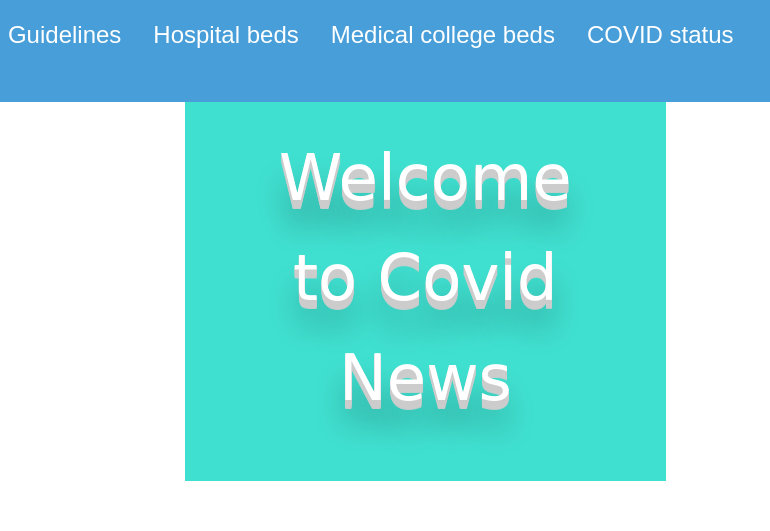
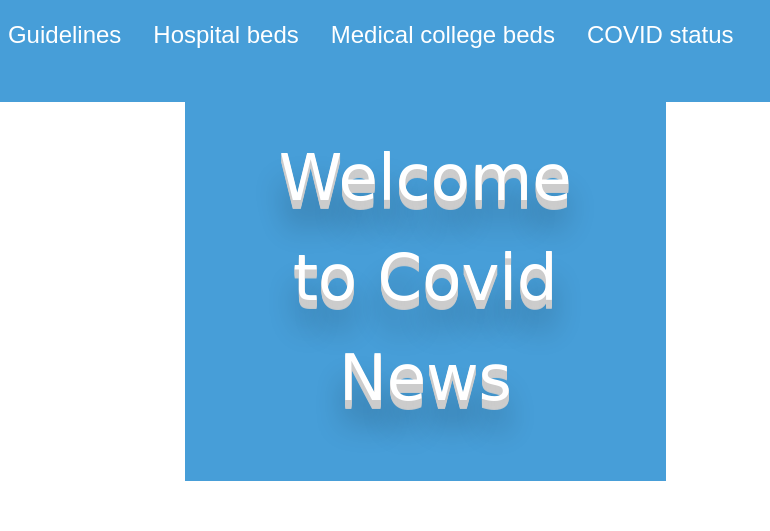
Before and after one commit to vallimangai/newcovid, a plain HTML site: page index.html in a window 1280 px wide. Shown: the top 531 px of the page, 510-1280 px from the left. Drawn offline with Linux system fonts and the light colour scheme.

Commit message:
Update style.css

```diff
--- a/style.css
+++ b/style.css
@@ -87,7 +87,7 @@ ul{
     @import url('https://fonts.googleapis.com/css?family=Gochi+Hand');
 
 .content {
-  background-color: turquoise;
+  background-color:#479ed8;
   padding:2rem;
         margin:2rem;
 }
```
